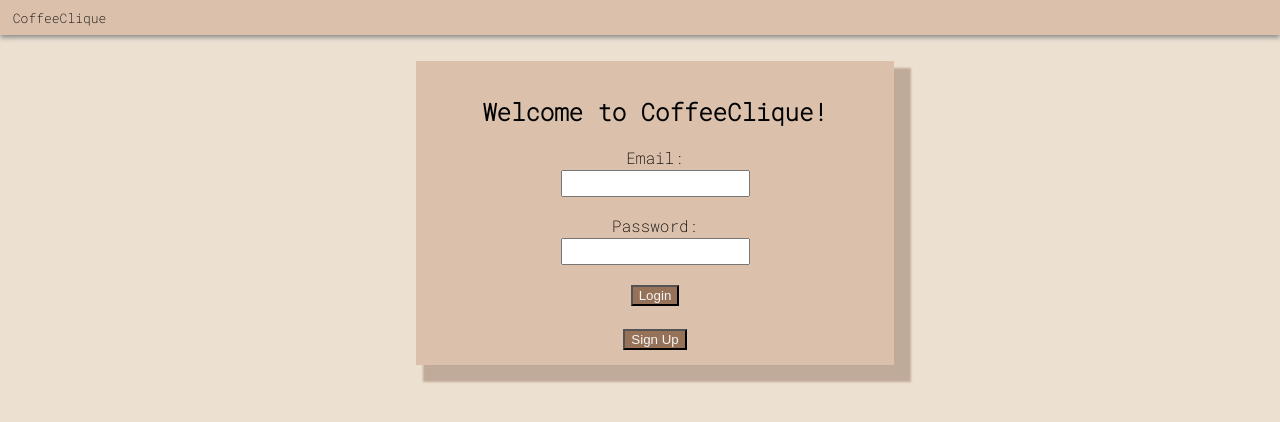
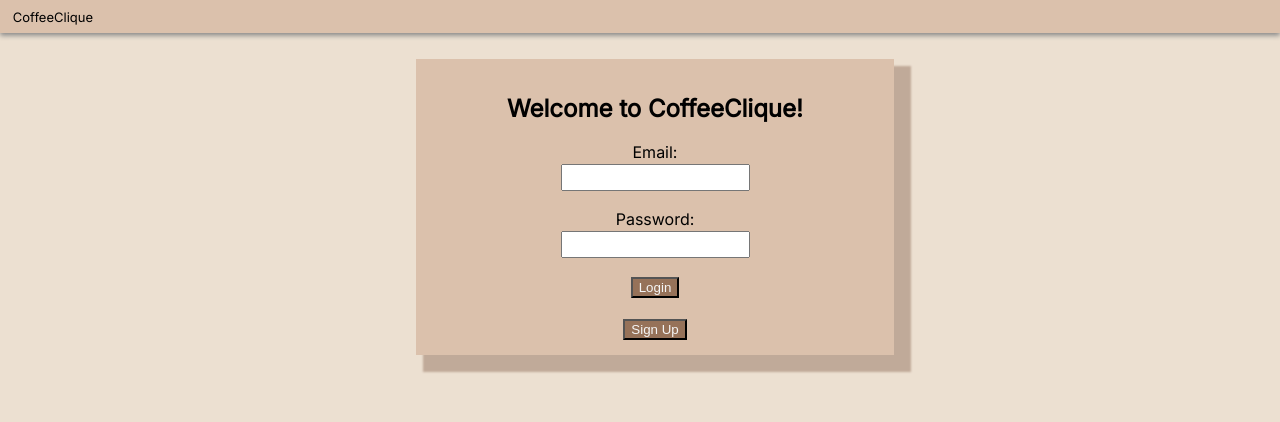
Before and after one commit to vuhctreh/GSEP_F_In_The_Chat, a Django app: page / in a window 1280 px wide. Shown: the top 422 px of the page. Run offline with Django 3.2, Linux system fonts and the light colour scheme.

Commit message:
removed the new font

```diff
--- a/app/static/css/forms.css
+++ b/app/static/css/forms.css
@@ -1,13 +1,7 @@
-@font-face {
-  font-family: 'myfont1';
-  src: local('myfont1'),
-       url('../static/fonts/myfont1.ttf') format("truetype");
-}
-
 body {
     background-color: #ece0d1;
     margin: 0%;
-    font-family: 'myfont1', sans-serif;
+    font-family: 'Inter', sans-serif;
 }
 
 .top_bar {
```
